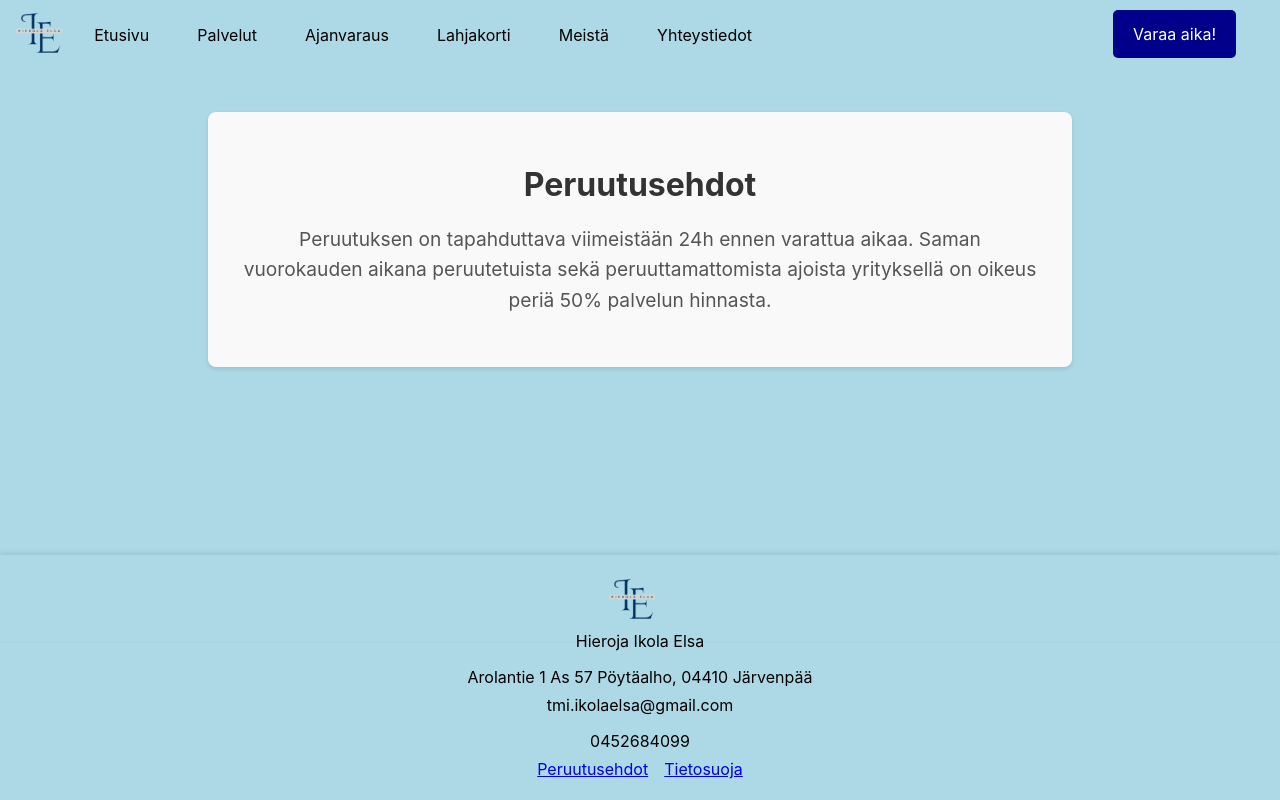
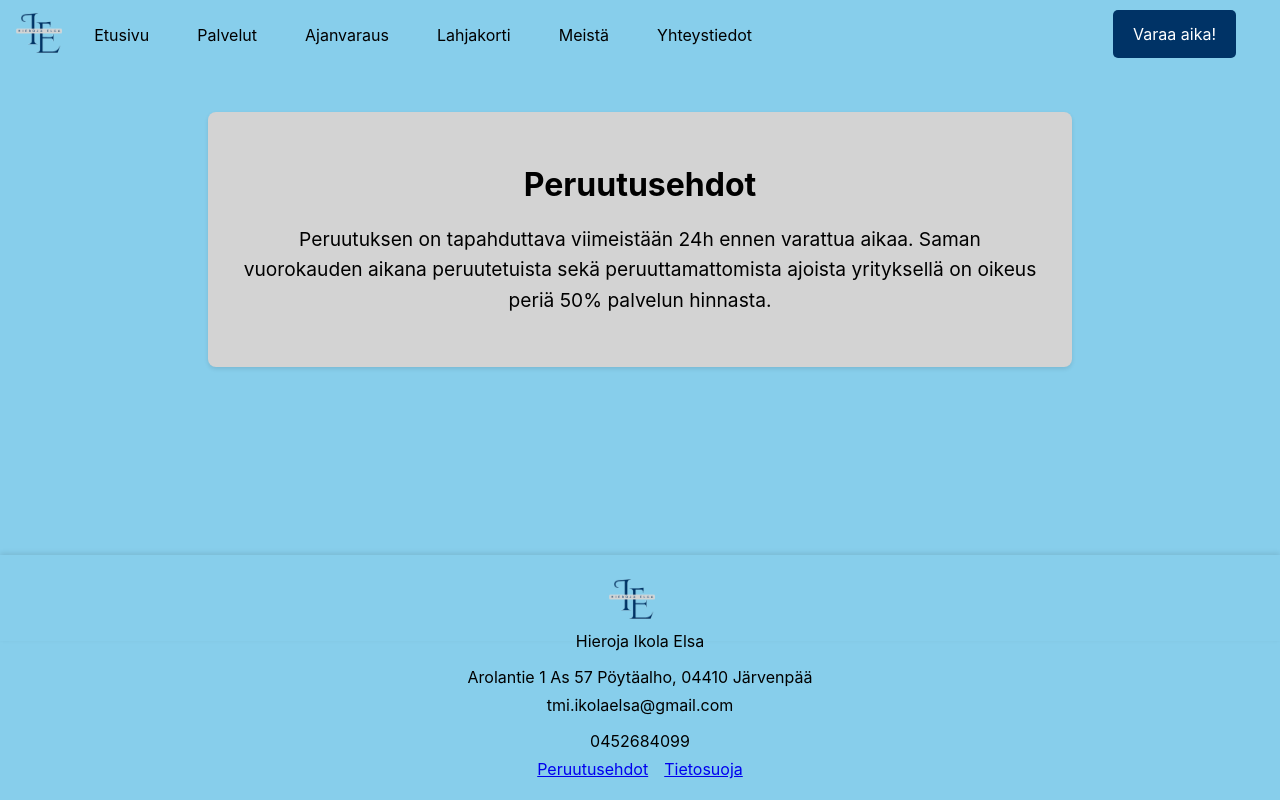
Before and after one commit to Amikola/Elsan-sivut, a React (Vite) app: page /cancelationpolicy in a window 1280 px wide. Built offline with nearby package versions, Linux system fonts and the light colour scheme.

Commit message:
Updated color

```diff
--- a/src/App.css
+++ b/src/App.css
@@ -3,14 +3,14 @@
 body {
   margin: 0;
   font-family: Inter, system-ui, Avenir, Helvetica, Arial, sans-serif;
-  background-color: lightblue; /* Set background color to light blue */
+  background-color: var(--sky-blue); /* Set background color to light blue */
   display: flex;
   flex-direction: column;
   min-height: 100vh;
 }
 
 .navbar {
-  background-color: lightblue; /* Change background color to match the background */
+  background-color: var(--sky-blue); /* Change background color to match the background */
   overflow: hidden;
   position: fixed;
   top: 0;
@@ -73,7 +73,7 @@ body {
 }
 
 .bottom-bar {
-  background-color: lightblue; /* Change background color to match the background */
+  background-color: var(--sky-blue); /* Change background color to match the background */
   width: 100%;
   display: flex;
   flex-direction: column; /* Arrange items in a column */
--- a/src/Index.css
+++ b/src/Index.css
@@ -1,7 +1,13 @@
 /* index.css */
+
+:root {
+  --light-grey: #d3d3d3;
+  --dark-blue: #003366;
+  --sky-blue: #87ceeb;
+}
 
 body {
   margin: 0;
   font-family: Inter, system-ui, Avenir, Helvetica, Arial, sans-serif;
-  background-color: lightblue; /* Set background color to light blue */
+  background-color: var(--sky-blue); /* Set background color to sky blue */
 }
--- a/src/Mobile.css
+++ b/src/Mobile.css
@@ -3,7 +3,7 @@
 body {
   margin: 0;
   font-family: Inter, system-ui, Avenir, Helvetica, Arial, sans-serif;
-  background-color: lightblue; /* Set background color to light blue */
+  background-color: var(--sky-blue); /* Set background color to light blue */
   display: flex;
   flex-direction: column;
   min-height: 100vh;
@@ -17,7 +17,7 @@ html {
 }
 
 .navbar {
-  background-color: lightblue;
+  background-color: var(--sky-blue);
   overflow: hidden;
   position: fixed;
   top: 0;
@@ -41,7 +41,7 @@ html {
   flex-direction: column; /* Stack items vertically on mobile */
   align-items: center; /* Center items horizontally */
   width: 100%; /* Ensure the ul takes the full width */
-  background-color: lightblue; /* Different background color for the pop-up menu */
+  background-color: var(--sky-blue); /* Different background color for the pop-up menu */
   position: absolute;
   top: 75px; /* Position below the navbar */
   left: 0;
--- a/src/components/ReservationButton.css
+++ b/src/components/ReservationButton.css
@@ -1,7 +1,7 @@
 /* ReservationButton.css */
 
 .reservation-button {
-  background-color: darkblue; /* Set button background color to dark blue */
+  background-color: var(--dark-blue); /* Set button background color to dark blue */
   color: white; /* Set button text color to white */
   padding: 14px 20px; /* Add padding to the button */
   text-decoration: none; /* Remove underline from the link */
@@ -14,7 +14,7 @@
 }
 
 .reservation-button:hover {
-  background-color: #00008b; /* Darken the button on hover */
+  background-color: var(--dark-blue); /* Darken the button on hover */
 }
 
 /* Media query for mobile devices */
--- a/src/pages/About/About.css
+++ b/src/pages/About/About.css
@@ -22,7 +22,7 @@
   padding: 20px;
   border: 1px solid #ddd;
   border-radius: 10px;
-  background-color: #f9f9f9;
+  background-color: var(--light-grey);
   margin-top: 20px;
   text-align: left;
 }
@@ -69,7 +69,7 @@
 .instagram-logo {
   width: 20px;
   height: 20px;
-  color: #007bff;
+
   margin-right: 8px;
 }
 
--- a/src/pages/BasicConditions/CancelationPolicy.css
+++ b/src/pages/BasicConditions/CancelationPolicy.css
@@ -1,6 +1,6 @@
 .CancelationPolicy-container {
   padding: 2rem;
-  background-color: #f9f9f9; /* Light grey background */
+  background-color: var(--light-grey); /* Light grey background */
   border-radius: 8px; /* Rounded corners */
   box-shadow: 0 2px 4px rgba(0, 0, 0, 0.1); /* Subtle shadow */
   max-width: 800px; /* Maximum width */
@@ -9,12 +9,12 @@
 
 .CancelationPolicy-container h1 {
   font-size: 2rem;
-  color: #333; /* Dark grey text */
+  color: black;
   margin-bottom: 1rem; /* Space below the heading */
 }
 
 .CancelationPolicy-container p {
   font-size: 1.2rem;
-  color: #555; /* Medium grey text */
+  color: black; /* Medium grey text */
   line-height: 1.6; /* Improve readability */
 }
--- a/src/pages/Reservation/Reservation.css
+++ b/src/pages/Reservation/Reservation.css
@@ -2,13 +2,13 @@
 
 .reservation-container h1 {
   font-size: 2rem;
-  color: #333; /* Darker text color */
+  color: black; /* Darker text color */
   margin-bottom: 1rem;
 }
 
 .reservation-container p {
   font-size: 1.2rem;
-  color: #666; /* Lighter text color */
+  color: black; /* Lighter text color */
   margin-bottom: 2rem;
 }
 
@@ -18,3 +18,10 @@
   width: 100%;
   height: 600px; /* Fixed height */
 }
+
+.reservation-box {
+  background-color: var(--light-grey); /* Light grey background */
+  padding: 20px; /* Add padding around the iframe */
+  border-radius: 8px; /* Rounded corners */
+  box-shadow: 0 2px 4px rgba(0, 0, 0, 0.1); /* Subtle shadow */
+}
--- a/src/pages/Reservation/Reservation.tsx
+++ b/src/pages/Reservation/Reservation.tsx
@@ -22,6 +22,7 @@ function Reservation() {
     <div className="reservation-container">
       <h1>Ajanvaraus</h1>
       <p>Meillä maksutapana käy kortti, mobilepay sekä erilaiset hyvinvointi edut kuten E-passi, Smartum sekä Edenred.</p>
+      <div className="reservation-box">
         {!iframeLoaded && <p>Ladataan ajanvaraus järjestelmää. Ole hyvä ja odota.</p>}
         <iframe
           width="100%"
@@ -31,6 +32,7 @@ function Reservation() {
           onLoad={handleIframeLoad}
         ></iframe>
       </div>
+    </div>
   );
 }
 
```
Lines whose indentation alone changed are shown as unchanged.
